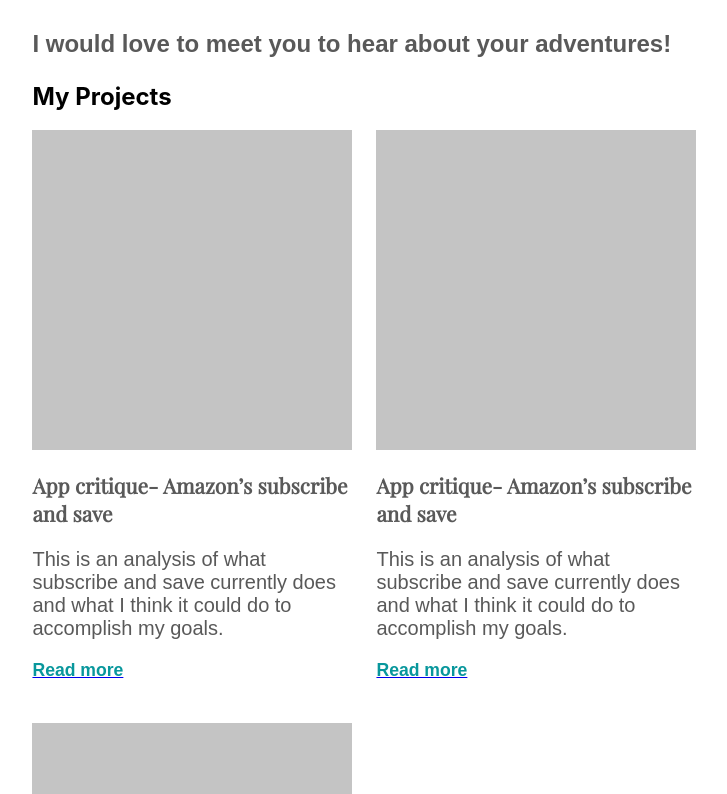
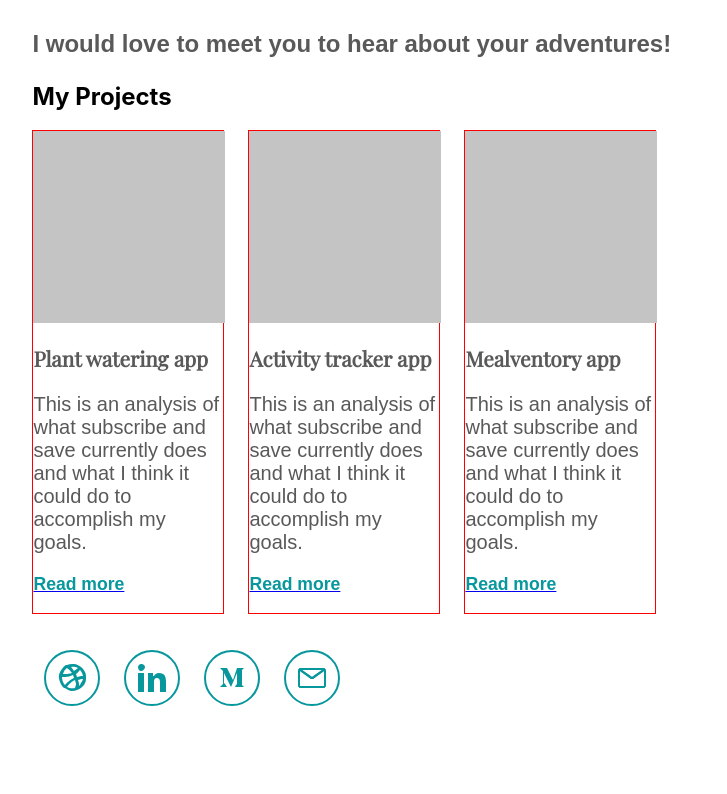
Before and after one commit to vishalicious213/mahiya, a React (Create React App) app: page /about-me in a window 1280 px wide. Shown: the part 1166-1960 px from the top of the page, without its empty margins (252-979 px from the left). After the commit the page ends 1884 px from the top, so only its background shows below. Built offline with nearby package versions, Linux system fonts and the light colour scheme.

Commit message:
updated Projectx3

```diff
--- a/src/components/Projectx3.js
+++ b/src/components/Projectx3.js
@@ -5,9 +5,9 @@ import '../styles/projects-footer.css'
 function Projectx3() {
     const Project = ({ image, title, text, link }) => {
         return (
-            <section className='thought'>
+            <section className='project-3x'>
                 <Link to={link}>
-                    <div className='thought-img'></div>
+                    <div className='project-3x-img'></div>
                 </Link>
                 <p className='thought-title'>{title}</p>
                 <p className='thought-text'>{text}</p>
@@ -23,19 +23,19 @@ function Projectx3() {
             <h2>My Projects</h2>
             <section id='projects-footer'>
                 <Project
-                    title='App critique- Amazon’s subscribe and save'
+                    title='Plant watering app'
                     text='This is an analysis of what subscribe and save currently does and what I think it could do to accomplish my goals.'
                     link='/subscribe'
                 />
 
                 <Project
-                    title='App critique- Amazon’s subscribe and save'
+                    title='Activity tracker app'
                     text='This is an analysis of what subscribe and save currently does and what I think it could do to accomplish my goals.'
                     link='/subscribe'
                 />
 
                 <Project
-                    title='App critique- Amazon’s subscribe and save'
+                    title='Mealventory app'
                     text='This is an analysis of what subscribe and save currently does and what I think it could do to accomplish my goals.'
                     link='/subscribe'
                 />
--- a/src/styles/projects-footer.css
+++ b/src/styles/projects-footer.css
@@ -4,18 +4,20 @@
     max-width: 48rem;
 }
 
-.thought {
-    width: 20rem;
+.project-3x {
+    border: 1px solid red;
+    width: 12rem;
     margin-right: 1.5rem;
     margin-bottom: 1.5rem;
 }
 
-.thought-img {
+.project-3x-img {
     background: #c4c4c4;
-    height: 20rem;
-    width: 20rem;
+    height: 12rem;
+    width: 12rem;
 }
 
+/*
 .thought-title {
     font-family: 'Playfair Display', serif;
     font-weight: 600;
@@ -35,9 +37,9 @@
     font-weight: 600;
     color: #08979C;
 }
-
+*/
 /* individual thought posts */
-
+/*
 #thoughts-2 {
     display: flex;
     flex-wrap: wrap;
@@ -100,3 +102,4 @@
     text-align: center;
     margin-top: 0;
 }
+*/
```
